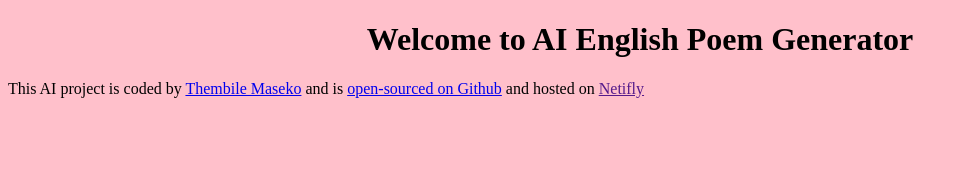
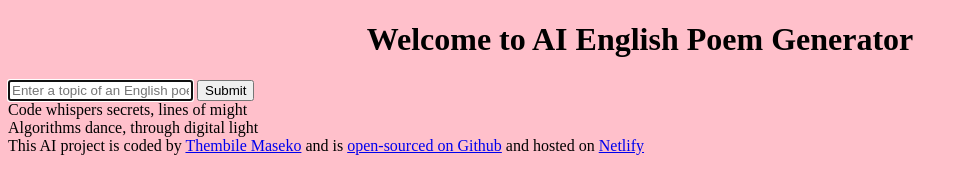
Before and after one commit to thembilemaseko/AI-Poem-Generator, a plain HTML site: page index.html in a window 1280 px wide. Shown: the whole page, without its empty margins (0-969 px from the left). Drawn offline with Linux system fonts and the light colour scheme; files that its build step writes are made by us from their sources; files whose address does not match are found by name.

Commit message:
Update index.html

```diff
--- a/index.html
+++ b/index.html
@@ -7,20 +7,37 @@
     <title>AI Poem Generator</title>
 </head>
 <body>
-    <h1>Welcome to AI English Poem Generator</h1>
-
-
-
+    <header>
+        <div class="container">
+            <h1>Welcome to AI English Poem Generator</h1>
+        </div>
+    </header>
+    <main>
+        <div class="container">
+            <form>
+                <input type="text"
+                    placeholder="Enter a topic of an English poem"
+                    autofocus
+                    required
+                    autocomplete="off"
+                    class="instruction"
+                />
+                <input type="submit" class="submit-button"/>
+            </form>
+            <div class="poem">
+                Code whispers secrets, lines of might<br/>
+                Algorithms dance, through digital light
+            </div>
+        </div>
+    </main>
     <footer>
         This AI project is coded by
-        <a href="https://github.com/thembilemaseko" target="">Thembile Maseko</a>
+        <a href="https://github.com/thembilemaseko" target="_blank">Thembile Maseko</a>
         and is
         <a href="https://github.com/thembilemaseko/AI-Poem-Generator" target="_blank">open-sourced on Github</a>
         and hosted on
-        <a href="" target="_blank">Netifly</a>
+        <a href="https://ai-poem-genenerator.netlify.app/" target="_blank">Netlify</a>
     </footer>
     <script src="src/index.js"></script>
-
-
 </body>
 </html>
```
